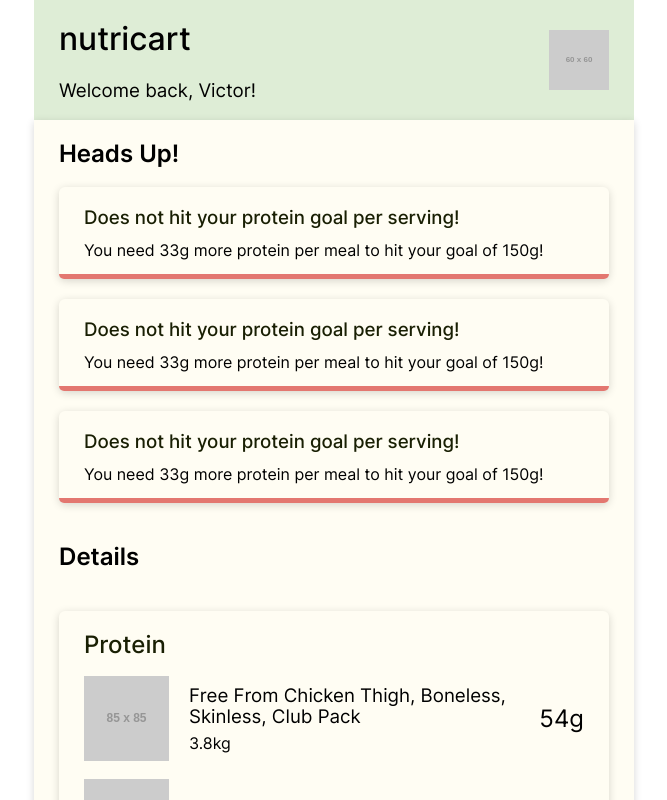
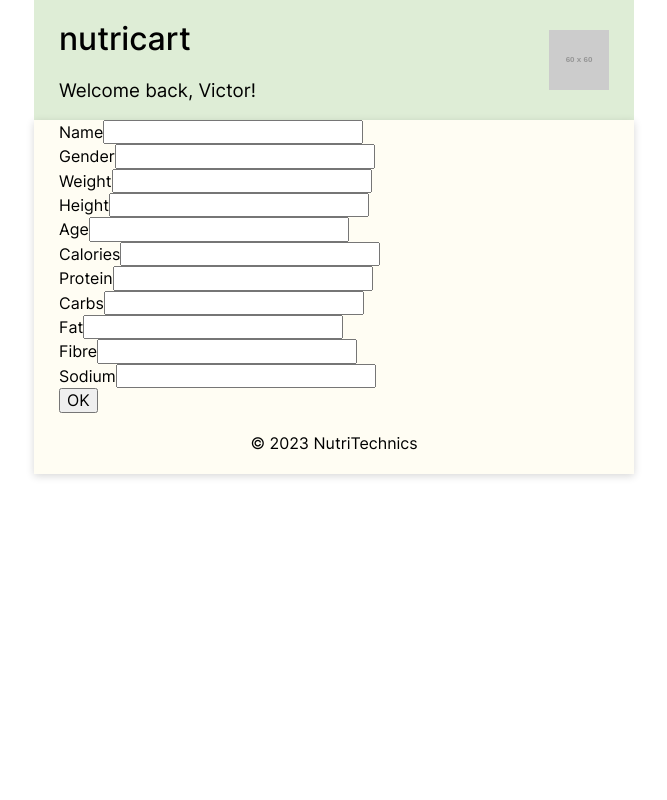
Before and after one commit to swarup999/TravisCI-Typescript-Nutricart, a React (Create React App) app: page / in a window 1280 px wide. Shown: the top 800 px of the page, without its empty margins (306-973 px from the left). Built offline with nearby package versions, Linux system fonts and the light colour scheme.

Commit message:
Added info form

```diff
--- a/src/App.tsx
+++ b/src/App.tsx
@@ -1,13 +1,27 @@
 // import { useState } from "react";
-import { useState } from "react";
+import { useEffect, useState } from "react";
 import "./App.css";
 import "normalize.css";
 
 function App() {
+  const [needInfo, setNeedInfo] = useState(false);
+  useEffect(() => {
+    chrome.storage.sync.get(['Name'], (result) => {
+      if(!result.Name) {
+        setNeedInfo(true);
+      } else {
+        setNeedInfo(false);
+      }
+    });
+  });
+
   return (
     <div className="extension-container">
       <Header></Header>
       <div className="non-header">
+        {
+          needInfo ? <InfoForm /> :
+          <>
           <div className="overviews">
             <h2>Heads Up!</h2>
             <Overview></Overview>
@@ -22,6 +36,8 @@ function App() {
             <Calculations></Calculations>
             <Calculations></Calculations>
           </div>
+          </>
+        }
         <Footer></Footer>
       </div>
     </div>
@@ -157,4 +173,94 @@ function Footer() {
     </div>
   );
 }
+
+declare namespace chrome.storage {
+  interface StorageArea {
+    get(
+      keys: string | string[] | null,
+      callback: (result: { [key: string]: any }) => void
+    ): void;
+
+    set(
+      items: { [key: string]: any },
+      callback?: () => void
+    ): void;
+  }
+
+  const sync: StorageArea;
+}
+
+function InfoForm() {
+  // chrome.storage.sync.set({name: "x"}, function() {
+  //   console.log("Data saved");
+  // });
+
+  // useEffect(() => {
+  //   chrome.storage.sync.get(['name'], (result) => {
+  //     console.log(result);
+  //   });
+  // }, []);
+
+  const requiredInfo = [
+    'Name',
+    'Gender',
+    'Weight',
+    'Height',
+    'Age',
+  ];
+
+  const advancedInfo = [
+    'Calories',
+    'Protein',
+    'Carbs',
+    'Fat',
+    'Fibre',
+    'Sodium',
+  ];
+
+  interface FormData {
+    [key: string]: string;
+  }
+
+  const [formData, setFormData ] = useState<FormData>({});
+
+  return (
+    <form onSubmit={(e) => {
+      Object.keys(formData).forEach((key: any) => {
+        chrome.storage.sync.set({ [key]: formData[key]}, function() {
+          console.log(`${key} has been set to ${formData[key]}`);
+        });
+      });
+    }}>
+      {requiredInfo.map((item: string) => {
+        return (
+          <div key={item}>
+            <label>{item}</label>
+            <input id={item} type="text" required={true} onChange={(event) => {
+              let newFormData = {...formData};
+              newFormData[item] = event.target.value;
+              setFormData(newFormData);
+              console.log(formData);
+            }}/>
+          </div>
+        );
+      })}
+      {advancedInfo.map((item: string) => {
+        return (
+          <div key={item}>
+            <label>{item}</label>
+            <input id={item} type="text" required={false} onChange={(event) => {
+              let newFormData = {...formData};
+              newFormData[item] = event.target.value;
+              setFormData(newFormData);
+              console.log(formData);
+            }}/>
+          </div>
+        );
+      })}
+      <button type="submit">OK</button>
+    </form>
+  );
+}
+
 export default App;
```
Also changed, not shown: public/manifest.json. Lines whose indentation alone changed are shown as unchanged.
